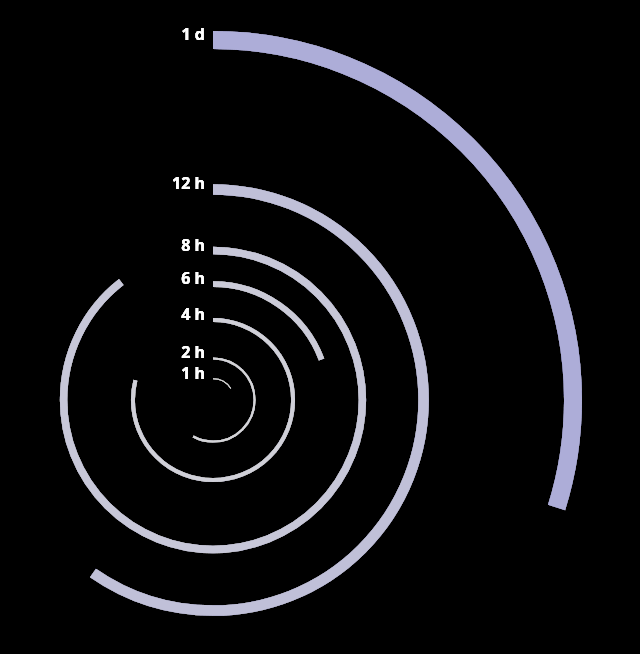
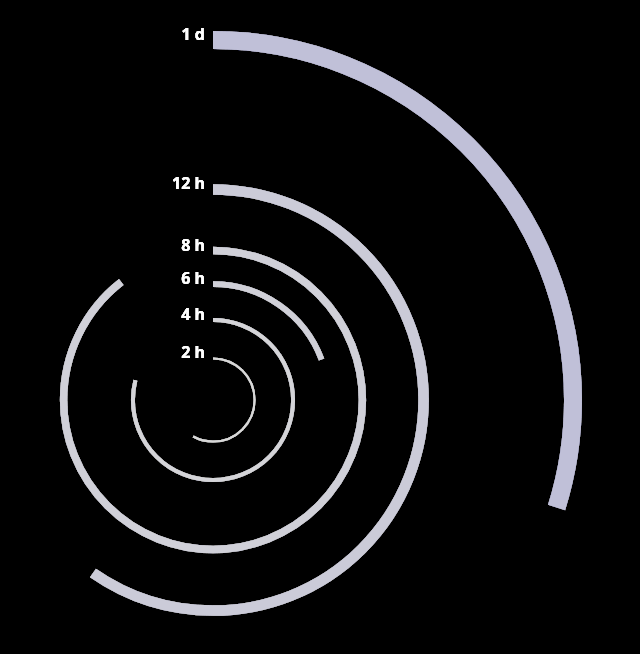
Before and after one commit to cortex/timeslice, a plain HTML site: page index.html in a window 1280 px wide. Shown: the whole page, without its empty margins (187-827 px from the left). Drawn offline with Linux system fonts and the light colour scheme.

Commit message:
Skip slices that are too close

```diff
--- a/index.html
+++ b/index.html
@@ -33,12 +33,19 @@
     const millisPerDay = 24 * 60 * 60 * 1000;
     // scale so 0.0
     var k = 1;
+    let prevRadius = 0;
     const drawHand = (label, millisOfDay, part) => {
         const fraction = (millisOfDay % part) / part;
         const radius =
             90 * (Math.log(1 + (k * part) / millisPerDay) / Math.log(1 + k));
         if (radius < 5) return;
-        const blueTint = Math.min(50, Math.floor((radius / 90) * 50));
+        radiusDelta = prevRadius - radius;
+        // console.log(radiusDelta);
+        if (Math.abs(radiusDelta) < 6) {
+            return;
+        }
+        prevRadius = radius;
+        const blueTint = Math.min(40, Math.floor((radius / 90) * 30));
 
         ctx.save();
         const angle = 1.5 * Math.PI + Math.PI * 2 * fraction;
```
